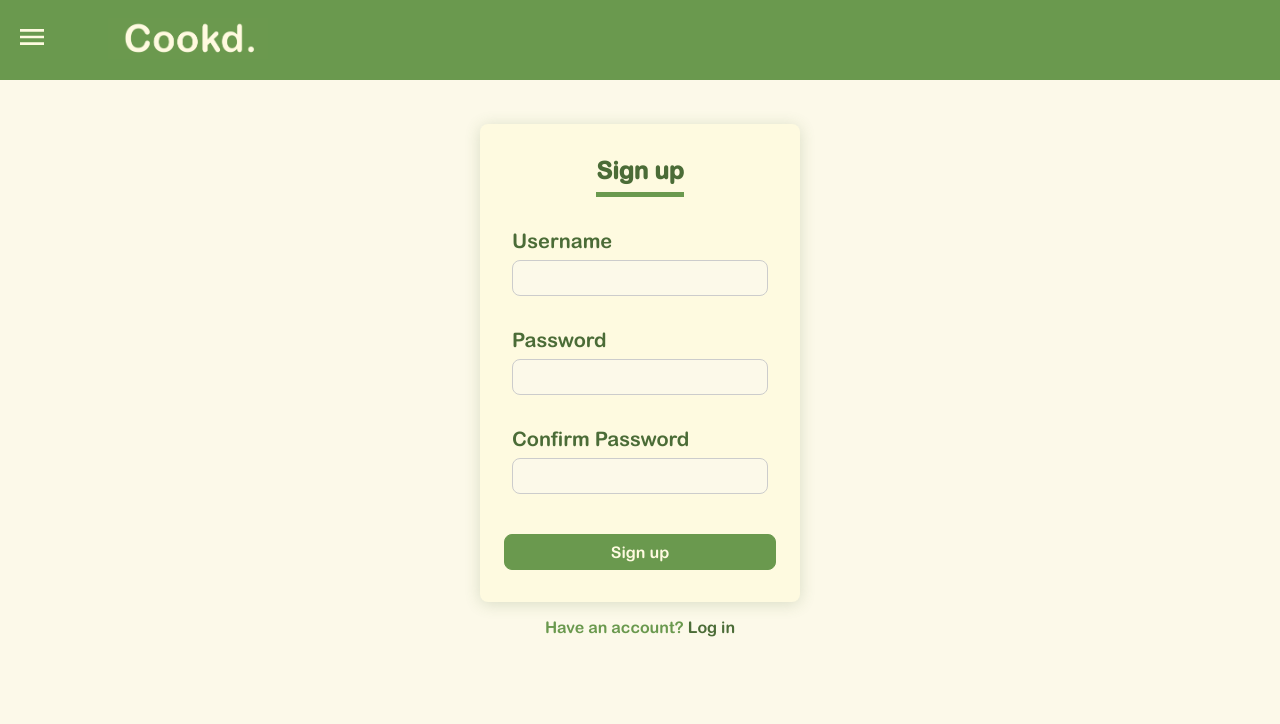
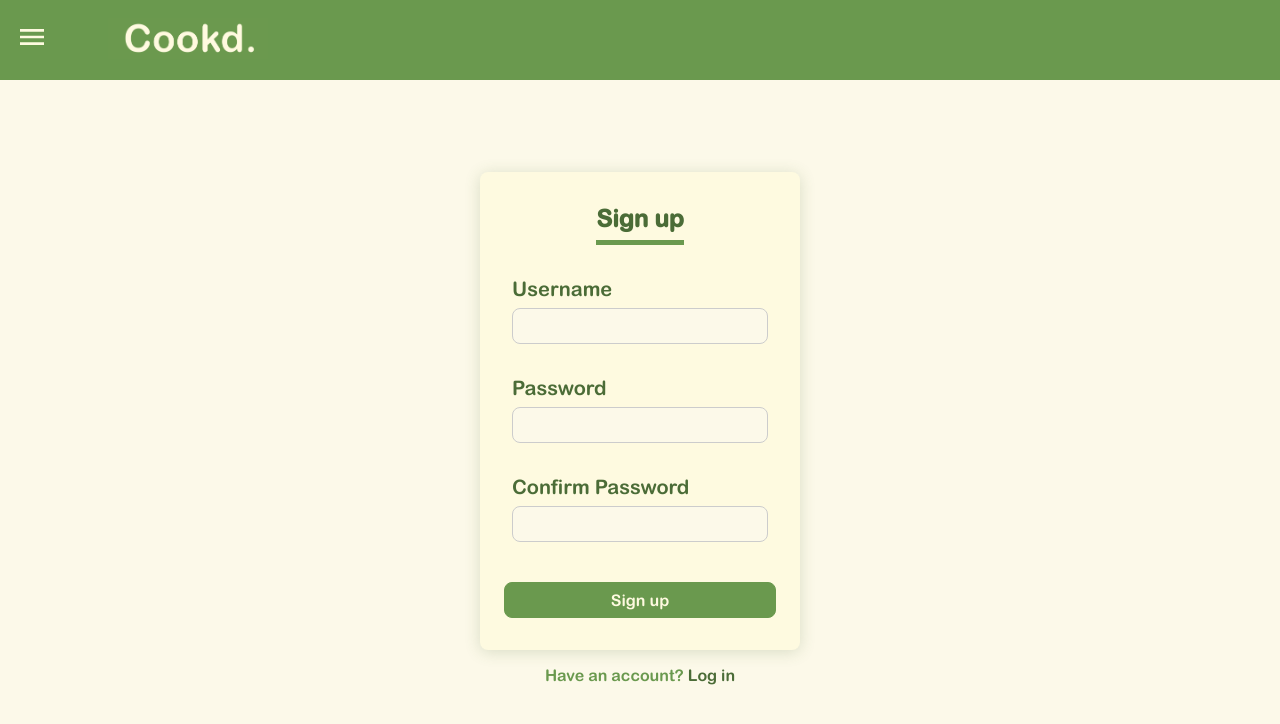
Before and after one commit to lkrusso/lara-russo-cookd-front-end, a React (Create React App) app: page /signup in a window 1280 px wide. Shown: the top 724 px of the page. Built offline with nearby package versions, Linux system fonts and the light colour scheme.

Commit message:
fix: Fix styling for login and signup pages for better experience

```diff
--- a/src/pages/Login/Login.scss
+++ b/src/pages/Login/Login.scss
@@ -8,6 +8,8 @@
   justify-content: center;
   align-items: center;
   padding: 1rem;
+  position: relative;
+  top: 2rem;
 }
 
 .login {
--- a/src/pages/SignUp/SignUp.scss
+++ b/src/pages/SignUp/SignUp.scss
@@ -8,6 +8,8 @@
   justify-content: center;
   align-items: center;
   padding: 1rem;
+  position: relative;
+  top: 3rem;
 }
 
 .signup {
```
